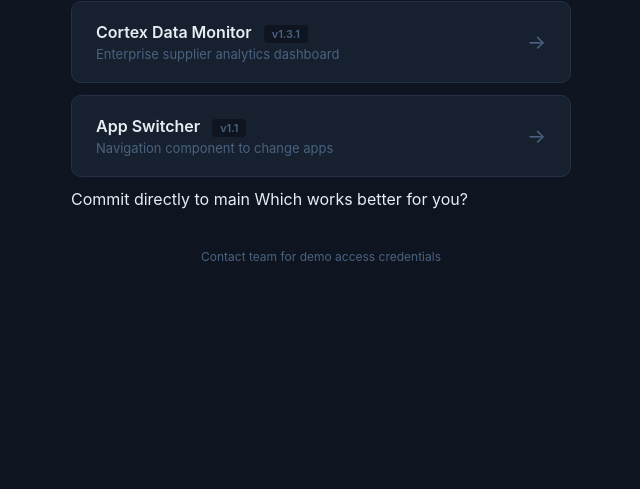
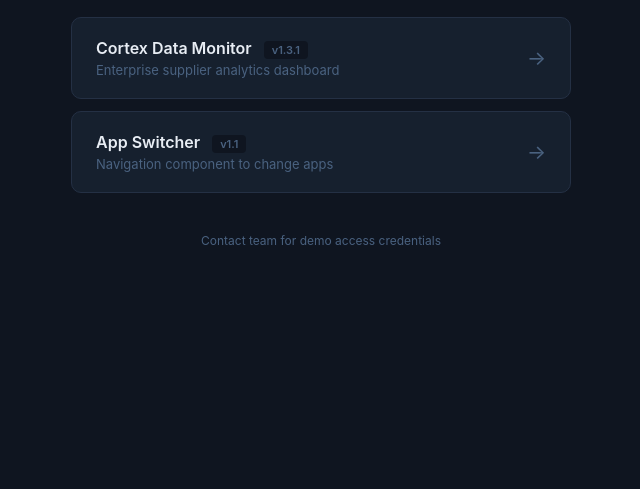
Before and after one commit to bradley-duitlabs/duitlabs-demos, a plain HTML site: page index.html in a window 1280 px wide. Shown: the part 311-800 px from the top of the page, without its empty margins (319-959 px from the left). Drawn offline with Linux system fonts and the light colour scheme.

Commit message:
Remove text about committing to main
Removed unnecessary text regarding committing directly to main.

```diff
--- a/index.html
+++ b/index.html
@@ -119,9 +119,6 @@ footer {
       <span class="demo-arrow">→</span>
     </a>
 
-Commit directly to main
-
-Which works better for you?
 
     <!-- Add more demos here as cards -->
 
```
